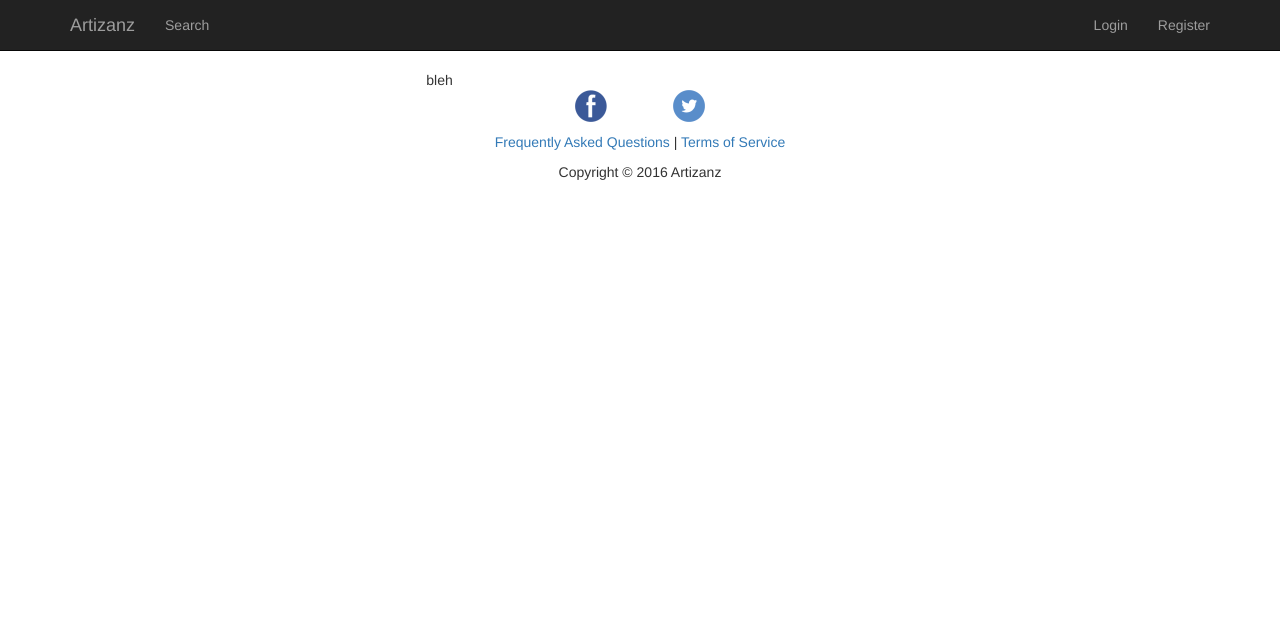
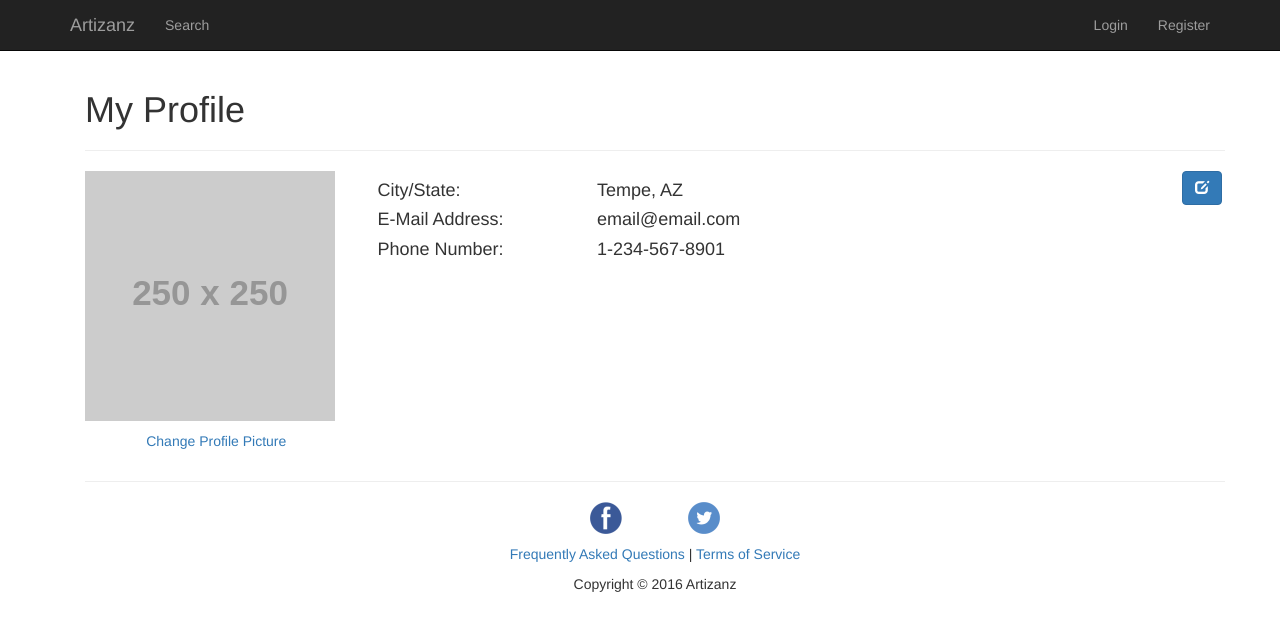
Before and after one commit to BrambleLLC/Artizanz, a Flask app: a page that uses src/templates/profile.html in a window 1280 px wide. Shown: the top 631 px of the page. Run offline with Flask 2, Linux system fonts and the light colour scheme; grey boxes labelled with a size stand in for pictures from a placeholder-image service; some libraries are stand-ins or nearby versions.

Commit message:
beginnings of  "my profile"

```diff
--- a/src/templates/login.html
+++ b/src/templates/login.html
@@ -22,7 +22,7 @@
                         <label class="form-group">
                             {{ form.remember_me }}  Remember Me
                         </label>
-                        <button type="submit" class="btn btn-lg btn-block btn-primary" > Login </button>
+                        <button type="submit" class="btn btn-md btn-block btn-primary" > Login </button>
                     </form>
                 </div>
             </div>
--- a/src/templates/profile.html
+++ b/src/templates/profile.html
@@ -2,12 +2,43 @@
 
 {% block content %}
     <div class="container">
-        <div class="row">
-            <div class="col-lg-5 col-md-5 col-centered">
-                bleh
+    <h1>My Profile</h1>
+  	<hr>
+	<div class="row">
+      <!-- left column -->
+        <div class="col-lg-3 col-md-3 col-sm-3 col-xs-3">
+            <div class="text-center">
+                <img src="//placehold.it/250" class="avatar img-responsive" alt="avatar">
+                <p></p>
+                <p>
+                    <a href="#">Change Profile Picture</a>
+                </p>
+
+            </div>
+        </div>
+        <div class="col-lg-9 col-md-9 col-sm-9 col-xs-9">
+            <div class="row">
+                <div class="col-lg-3 col-md-3 col-sm-3 col-xs-3">
+                    <h4>City/State: </h4>
+                    <h4>E-Mail Address: </h4>
+                    <h4>Phone Number: </h4>
+                </div>
+                <div class="col-lg-3 col-md-3 col-sm-3 col-xs-3">
+                    <h4>Tempe, AZ </h4>
+                    <h4>email@email.com</h4>
+                    <h4>1-234-567-8901</h4>
+                </div>
+                <div class="col-lg-1 col-md-1 col-sm-1 col-xs-1 col-lg-offset-5 col-md-offset-5 col-sm-offset-5 col-xs-offset-5">
+                    <button type="button" class="btn btn-primary btn-md" >
+                        <span class="glyphicon glyphicon-edit" aria-hidden="true"></span>
+                    </button>
+                </div>
             </div>
         </div>
     </div>
+<hr>
+
+
 {% endblock %}
 
 {% block footer %}
--- a/src/templates/search.html
+++ b/src/templates/search.html
@@ -11,14 +11,14 @@
                 <form>
                     <div class="form-group">
                         <div class="input-group">
-                            <input type="text" class="form-control" placeholder="Artist, piece, medium, price range e.g. 100-250..." autofocus="autofocus">
+                            <input type="text" class="form-control" placeholder="Piece, artist, medium, price range e.g. 100-250..." autofocus="autofocus">
                             <span class="input-group-addon" id="search_button">Search</span>
                         </div>
                     </div>
                 </form>
             </div>
             <div class="col-lg-2 col-md-2 col-sm-2 col-xs-2">
-                <button type="submit" class="btn btn-sm btn-block btn-link" > Advanced Search </button>
+                <a href="/advanced-search">Advanced Search</a>
             </div>
         </div>
         <hr>
--- a/src/views.py
+++ b/src/views.py
@@ -1,6 +1,6 @@
 from flask import request, render_template, redirect, url_for, session
 from src import app
-from forms import SignUpForm, LoginForm, RecoveryForm
+from forms import SignUpForm, LoginForm, RecoveryForm, AdvancedSearchForm
 from functools import wraps
 from sessions import verify_session, create_session, destroy_session, set_session_next, get_session_next, \
                      delete_session_next
@@ -30,6 +30,14 @@ def work(wid):
 @app.route("/search", methods=["GET", "POST"])
 def search():
     return render_template("search.html")
+
+
+@app.route("/advanced-search", methods=["GET", "POST"])
+def advanced_search():
+    form = AdvancedSearchForm()
+    if form.validate_on_submit():
+        return "test"
+    return render_template("advanced_search.html", form=form)
 
 
 @app.route("/sign_up", methods=["GET", "POST"])
@@ -72,7 +80,7 @@ def tos():
 def password_reset():
     form = RecoveryForm()
     if form.validate_on_submit():
-        return "dicks"
+        return "test"
     return render_template("password_reset.html", form=form)
 
 
```
Also changed, not shown: src/forms.py (+10 -0 lines), src/templates/advanced_search.html (added, +55 -0 lines), src/templates/sign_up.html (+7 -7 lines).
